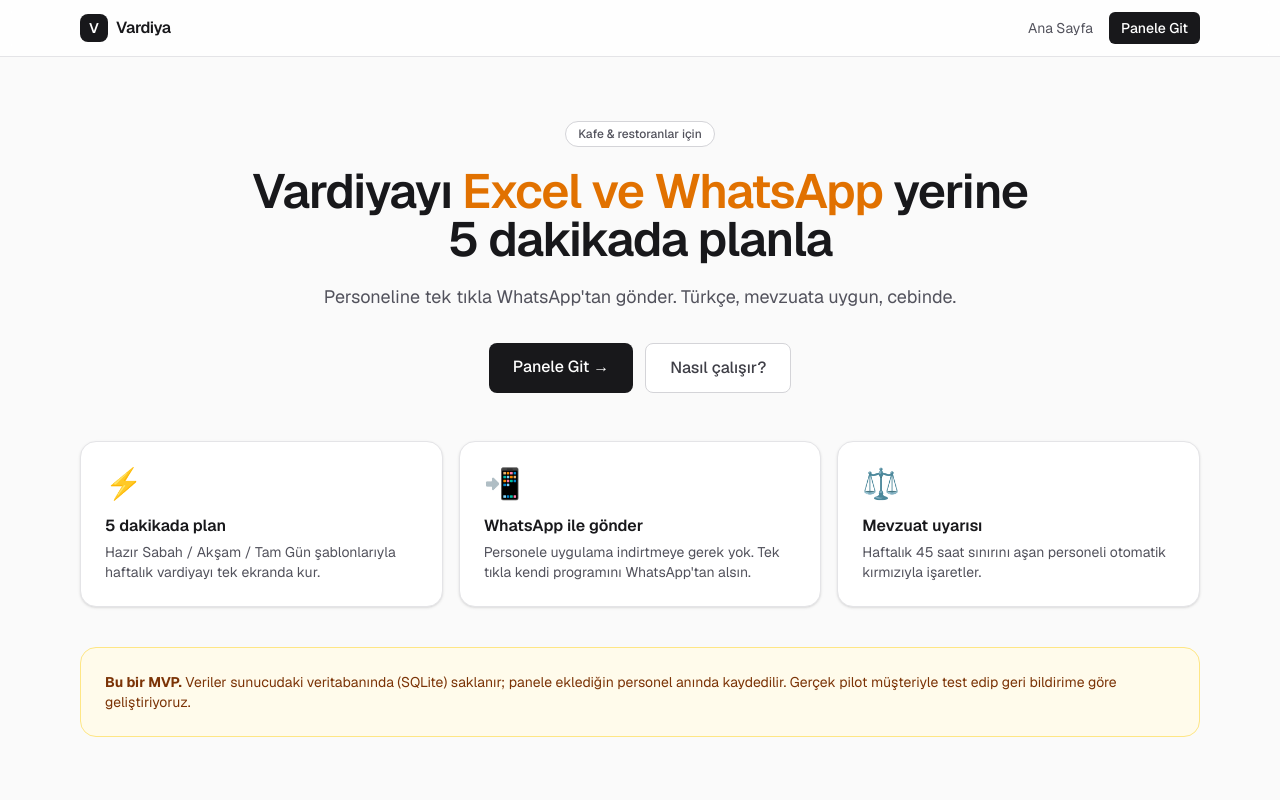
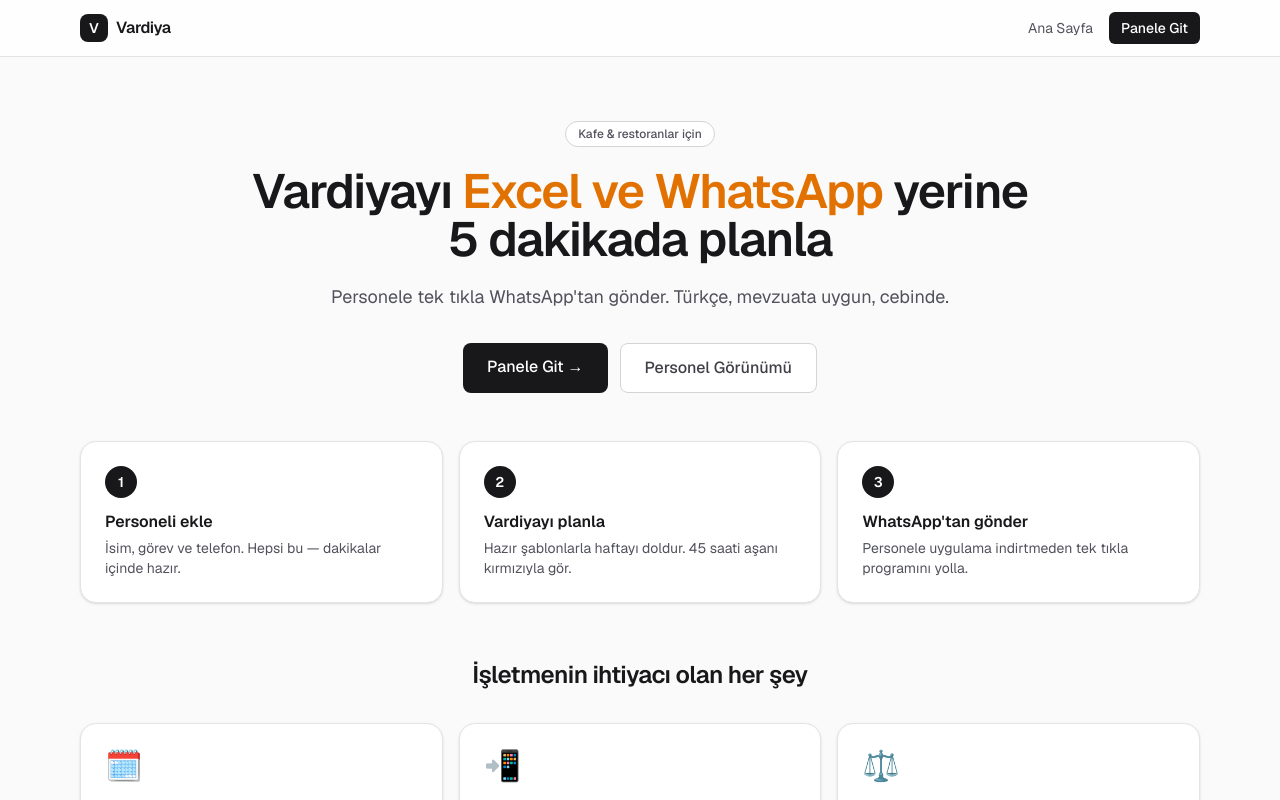
Before and after one commit to Hasanx77/vardiya, a Next.js app in the folder vardiya-app/: page / in a window 1280 px wide. Shown: the top 800 px of the page. Built offline with nearby package versions, Linux system fonts and the light colour scheme.

Commit message:
feat: CSV (Excel) disa aktarim + yeni tanitim sayfasi + README

```diff
--- a/vardiya-app/src/app/page.tsx
+++ b/vardiya-app/src/app/page.tsx
@@ -1,21 +1,30 @@
 import Link from "next/link";
 
-const features = [
+const steps = [
   {
-    icon: "⚡",
-    title: "5 dakikada plan",
-    text: "Hazır Sabah / Akşam / Tam Gün şablonlarıyla haftalık vardiyayı tek ekranda kur.",
+    n: "1",
+    title: "Personeli ekle",
+    text: "İsim, görev ve telefon. Hepsi bu — dakikalar içinde hazır.",
   },
   {
-    icon: "📲",
-    title: "WhatsApp ile gönder",
-    text: "Personele uygulama indirtmeye gerek yok. Tek tıkla kendi programını WhatsApp'tan alsın.",
+    n: "2",
+    title: "Vardiyayı planla",
+    text: "Hazır şablonlarla haftayı doldur. 45 saati aşanı kırmızıyla gör.",
   },
   {
-    icon: "⚖️",
-    title: "Mevzuat uyarısı",
-    text: "Haftalık 45 saat sınırını aşan personeli otomatik kırmızıyla işaretler.",
+    n: "3",
+    title: "WhatsApp'tan gönder",
+    text: "Personele uygulama indirtmeden tek tıkla programını yolla.",
   },
+];
+
+const features = [
+  { icon: "🗓️", title: "Haftalık ızgara", text: "Personel × gün; süratle doldur, toplam saati anında gör." },
+  { icon: "📲", title: "WhatsApp gönderimi", text: "Tek tık ya da tüm ekibe birden. Uygulama indirmeye gerek yok." },
+  { icon: "⚖️", title: "Mevzuat uyarısı", text: "Haftalık 45 saat sınırını aşanı otomatik işaretler." },
+  { icon: "💰", title: "Maliyet tahmini", text: "Saatlik ücret × saat = haftalık işçilik maliyeti." },
+  { icon: "🧑‍🍳", title: "Personel görünümü", text: "Çalışan kendi programını görür, izin talebi gönderir." },
+  { icon: "🖨️", title: "Yazdırılabilir çizelge", text: "Duvara asılacak temiz haftalık çizelge." },
 ];
 
 export default function Home() {
@@ -24,14 +33,14 @@
       {/* Hero */}
       <section className="mx-auto max-w-6xl px-4 pt-16 pb-12 text-center">
         <span className="inline-block rounded-full border border-zinc-300 bg-white px-3 py-1 text-xs font-medium text-zinc-600">
-          Kafe & restoranlar için
+          Kafe &amp; restoranlar için
         </span>
         <h1 className="mt-5 text-4xl sm:text-5xl font-semibold tracking-tight text-balance">
           Vardiyayı <span className="text-amber-600">Excel ve WhatsApp</span> yerine
           <br className="hidden sm:block" /> 5 dakikada planla
         </h1>
         <p className="mx-auto mt-5 max-w-2xl text-lg text-zinc-600">
-          Personeline tek tıkla WhatsApp&apos;tan gönder. Türkçe, mevzuata uygun, cebinde.
+          Personele tek tıkla WhatsApp&apos;tan gönder. Türkçe, mevzuata uygun, cebinde.
         </p>
         <div className="mt-8 flex flex-col sm:flex-row gap-3 justify-center">
           <Link
@@ -40,23 +49,38 @@
           >
             Panele Git →
           </Link>
-          <a
-            href="#nasil"
+          <Link
+            href="/ekip"
             className="rounded-lg border border-zinc-300 bg-white px-6 py-3 font-medium text-zinc-700 hover:bg-zinc-100 transition-colors"
           >
-            Nasıl çalışır?
-          </a>
+            Personel Görünümü
+          </Link>
+        </div>
+      </section>
+
+      {/* Nasıl çalışır */}
+      <section className="mx-auto max-w-6xl px-4 pb-14">
+        <div className="grid gap-4 sm:grid-cols-3">
+          {steps.map((s) => (
+            <div key={s.n} className="rounded-2xl border border-zinc-200 bg-white p-6 shadow-sm">
+              <div className="grid h-8 w-8 place-items-center rounded-full bg-zinc-900 text-sm font-semibold text-white">
+                {s.n}
+              </div>
+              <h3 className="mt-3 font-semibold">{s.title}</h3>
+              <p className="mt-1 text-sm text-zinc-600">{s.text}</p>
+            </div>
+          ))}
         </div>
       </section>
 
       {/* Özellikler */}
-      <section id="nasil" className="mx-auto max-w-6xl px-4 pb-20">
-        <div className="grid gap-4 sm:grid-cols-3">
+      <section className="mx-auto max-w-6xl px-4 pb-16">
+        <h2 className="text-center text-2xl font-semibold tracking-tight">
+          İşletmenin ihtiyacı olan her şey
+        </h2>
+        <div className="mt-8 grid gap-4 sm:grid-cols-2 lg:grid-cols-3">
           {features.map((f) => (
-            <div
-              key={f.title}
-              className="rounded-2xl border border-zinc-200 bg-white p-6 shadow-sm"
-            >
+            <div key={f.title} className="rounded-2xl border border-zinc-200 bg-white p-6 shadow-sm">
               <div className="text-3xl">{f.icon}</div>
               <h3 className="mt-3 font-semibold">{f.title}</h3>
               <p className="mt-1 text-sm text-zinc-600">{f.text}</p>
--- a/vardiya-app/src/app/panel/page.tsx
+++ b/vardiya-app/src/app/panel/page.tsx
@@ -201,6 +201,43 @@
     } catch {
       flash("İşlem başarısız.");
     }
+  }
+
+  function exportCsv() {
+    if (!data) return;
+    const head = [
+      "Personel",
+      "Görev",
+      ...weekDates.map((d) => formatShort(d)),
+      "Toplam Saat",
+      "Maliyet (TL)",
+    ];
+    const rows: string[][] = [head];
+    for (const emp of data.employees) {
+      const cells = weekDates.map((d) => {
+        const sid = assignMap.get(keyOf(emp.id, toISODate(d)));
+        const t = sid ? templateById.get(sid) : undefined;
+        return t ? `${t.name} ${t.start}-${t.end}` : "";
+      });
+      rows.push([
+        emp.name,
+        emp.role,
+        ...cells,
+        String(weekTotal(emp)),
+        String(Math.round(weekCost(emp))),
+      ]);
+    }
+    const csv = rows
+      .map((r) => r.map((c) => `"${String(c).replace(/"/g, '""')}"`).join(";"))
+      .join("\r\n");
+    const blob = new Blob(["\uFEFF" + csv], { type: "text/csv;charset=utf-8" });
+    const url = URL.createObjectURL(blob);
+    const a = document.createElement("a");
+    a.href = url;
+    a.download = `vardiya-${toISODate(weekDates[0])}.csv`;
+    a.click();
+    URL.revokeObjectURL(url);
+    flash("CSV indirildi ⬇");
   }
 
   async function handleRequest(id: string, status: string) {
@@ -522,6 +559,12 @@
           className="rounded-lg border border-zinc-300 bg-white px-3 py-1.5 text-xs text-zinc-600 hover:bg-zinc-100"
         >
           ⚙ Ayarlar
+        </button>
+        <button
+          onClick={exportCsv}
+          className="rounded-lg border border-zinc-300 bg-white px-3 py-1.5 text-xs text-zinc-600 hover:bg-zinc-100"
+        >
+          ⬇ Excel (CSV)
         </button>
       </div>
 
```
Also changed, not shown: 1 other file (tests, documents, lock files or other folders).
